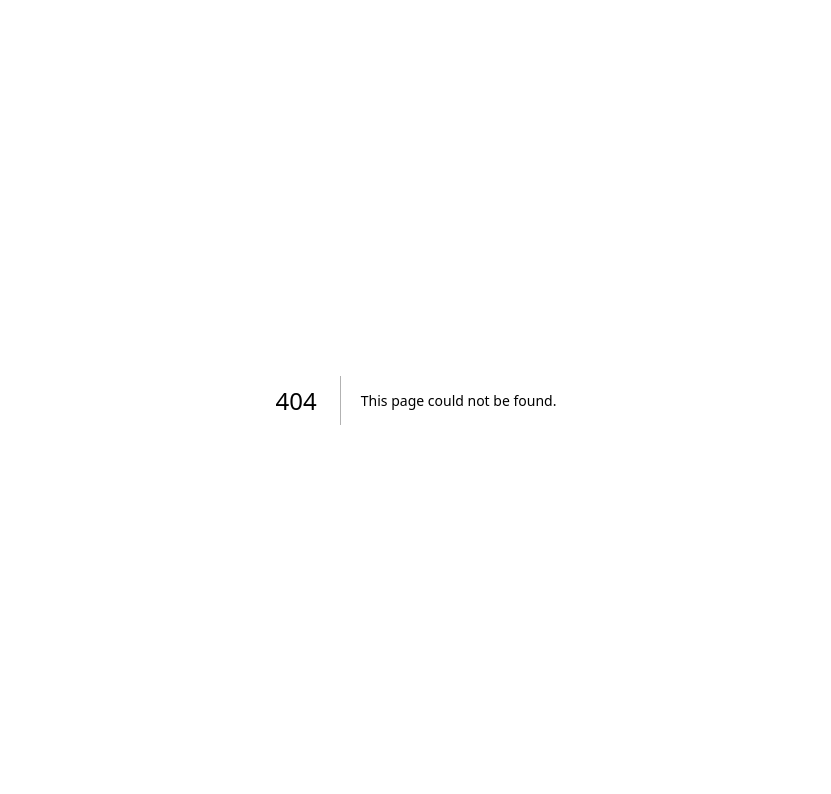
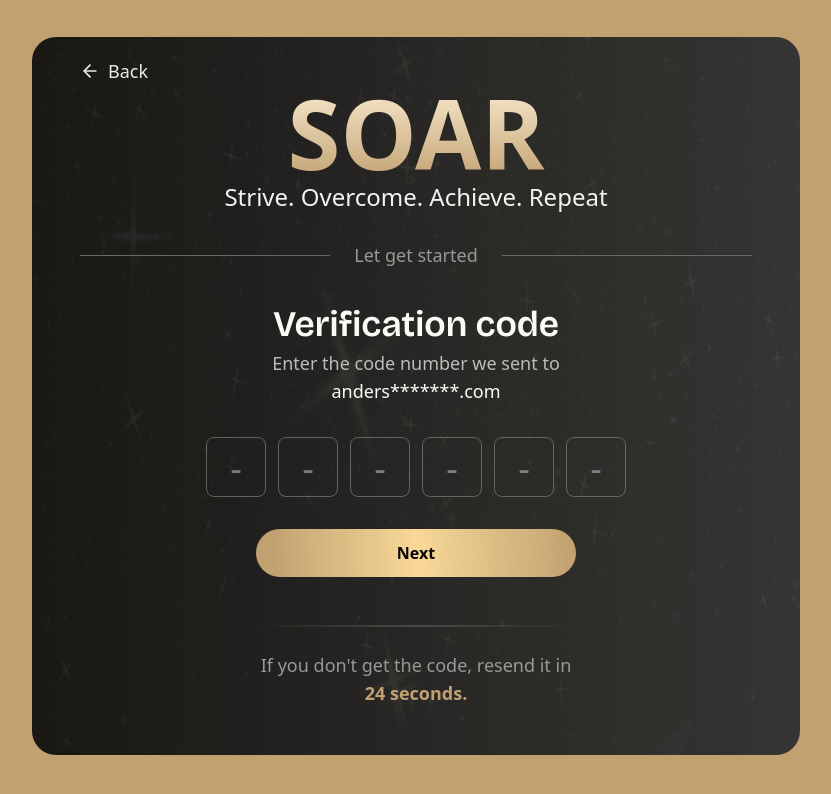
Before and after one commit to sda34495/soar-web-app-front, a Next.js app: page /auth/verification in a window 1280 px wide. Before the commit this address had no page. Shown: the top 794 px of the page, without its empty margins (224-1055 px from the left). Built offline with nearby package versions, Linux system fonts and the light colour scheme; a web font is replaced by a local one.

Commit message:
fix: splash screen and verification screen

```diff
--- /dev/null
+++ b/src/app/auth/verification/page.tsx
@@ -0,0 +1,138 @@
+"use client";
+import React, { useRef } from "react";
+import Image from "next/image";
+import bgImage from "../../../../public/bg.png";
+
+function Verification() {
+
+
+  const inputRefs = useRef<(HTMLInputElement | null)[]>([]);
+
+  // Focus next input when a valid character is entered
+  const handleInputChange = (event: React.ChangeEvent<HTMLInputElement>, index: number) => {
+    const value = event.target.value;
+
+    // If input is not empty and is a valid character (only 1 character is allowed)
+    if (value && value.length === 1) {
+      // Move focus to next input field if it exists
+      if (index < inputRefs.current.length - 1) {
+        inputRefs.current[index + 1]?.focus();
+      }
+    }
+  };
+
+
+
+  const handleBack = (event: React.MouseEvent<HTMLButtonElement>) => {
+    event.preventDefault(); // Prevent default behavior if necessary
+    history.back(); // Go back to the previous page
+  };
+  return (
+    <div className=" bg-[#C2A171] min-h-screen text-white flex items-center justify-center px-4">
+      {/* Container */}
+      <div className="  relative opacity-95 overflow-hidden mt-8 mb-10 bg-gradient-to-l from-[#333333] to-[#121212] rounded-3xl max-w-3xl w-full p-8 sm:p-10 lg:p-12">
+        {/* Background image */}
+
+        <button
+          onClick={handleBack}
+          className="absolute top-5 text-[#EFEFEF]  text-sm sm:text-lg flex items-center"
+        >
+          <svg
+            xmlns="http://www.w3.org/2000/svg"
+            width="20"
+            height="20"
+            viewBox="0 0 24 24"
+            fill="none"
+            stroke="currentColor"
+            strokeWidth="2"
+            strokeLinecap="round"
+            strokeLinejoin="round"
+            className="mr-2"
+          >
+            <path d="M19 12H5"></path>
+            <path d="M12 5l-7 7 7 7"></path>
+          </svg>
+          <span className="hidden sm:inline">Back</span>
+        </button>
+
+        <Image
+          src={bgImage}
+          alt="bgimage"
+          className="w-full h-full opacity-5 absolute inset-0 -z-10" // Add -z-10 to send the image behind
+        />
+
+        {/* Header */}
+        <div className="text-center mb-2 relative z-20">
+          {" "}
+          {/* Added relative z-20 */}
+          <h1 className="text-4xl z-50 md:text-5xl lg:text-8xl font-bold text-transparent bg-clip-text bg-custom-heading-gradient">
+            SOAR
+          </h1>
+          <p className="text-[#F8F8F8] text-lg sm:text-xl md:text-2xl ">
+            Strive. Overcome. Achieve. Repeat
+          </p>
+          <div className="py-3 mt-4 flex items-center text-lg before:flex-1 before:border-t before:border-[#656565] before:me-6 after:flex-1 after:border-t after:border-[#656565] after:ms-6 dark:text-[#989898] text-[#989898]">
+            Let get started
+          </div>
+        </div>
+
+        {/* Login and Signup Forms */}
+        <div className="flex flex-col lg:flex-row items-center justify-between gap-8 relative z-20">
+          {" "}
+          {/* Add relative z-20 */}
+          {/* Login Form */}
+          <div className="flex-1 relative justify-center w-full max-w-xs mx-auto z-20">
+            <div>
+              <h2 className="text-4xl mb-1 mt-4 text-center font-semibold font-Bricolage-Grotesque ">
+                Verification code
+              </h2>
+              <p className=" text-center text-lg mb-8 text-[#BDBDBD] ">
+                Enter the code number we sent to{" "}
+                <span className="text-white"> anders*******.com</span>
+              </p>
+            </div>
+            <form>
+              <div
+                className="flex justify-center sm:mb-4 gap-x-3"
+                data-hs-pin-input=""
+              >
+               {[...Array(6)].map((_, index) => (
+                  <input
+                    key={index}
+                    ref={(el) => (inputRefs.current[index] = el)} // Assign ref to each input
+                    type="text"
+                    className="block h-[40px] w-[40px] sm:h-[60px] sm:w-[60px] text-center bg-transparent opacity-70 border rounded-lg text-4xl border-[#7c7c7c] caret-transparent"
+                    data-hs-pin-input-item=""
+                    placeholder="-"
+                    maxLength={1} // Only allow one character
+                    onChange={(e) => handleInputChange(e, index)} // Handle input change
+                  />
+                ))}
+              </div>
+
+              <div className="">
+                <button
+                  type="submit"
+                  className="w-full bg-custom-gradient hover:bg-custom-gradient-hover text-black font-semibold rounded-full p-3 mt-4"
+                >
+                  Next
+                </button>
+              </div>
+              <hr className="my-12 h-[2px] border-t-0 bg-transparent bg-gradient-to-r from-transparent via-neutral-500 to-transparent opacity-45 dark:via-neutral-400" />
+
+              <p className=" -mt-6 text-sm sm:text-lg text-center text-[#989898] ">
+                If you don't get the code, resend it in{" "}
+                <span className="text-[#C2A171] font-semibold">
+                  24 seconds.
+                </span>
+              </p>
+            </form>
+          </div>
+          {/* Signup Form */}
+        </div>
+      </div>
+    </div>
+  );
+}
+
+export default Verification;
--- a/src/components/Splash.tsx
+++ b/src/components/Splash.tsx
@@ -51,12 +51,12 @@ function Splash() {
         {/* Buttons */}
         <footer className="mt-10 flex flex-col sm:flex-row space-y-4 sm:space-y-0 sm:space-x-4">
           <a href="/auth/login">
-            <button className="px-12 sm:px-16 py-2 font-medium text-white border rounded-full border-[#FBF9EB]">
+            <button className="px-12 w-full sm:px-20 py-4   text-white font-semibold  rounded-full border-2 border-[#FBF9EB]">
               Signup
             </button>
           </a>
           <a href="/auth/login">
-            <button className="px-12 sm:px-16 py-2 text-black font-bold bg-custom-gradient hover:bg-custom-gradient-hover rounded-full">
+            <button className="px-12 w-full  sm:px-20 py-4 text-black c bg-custom-gradient hover:bg-custom-gradient-hover rounded-full">
               Login
             </button>
           </a>
```
